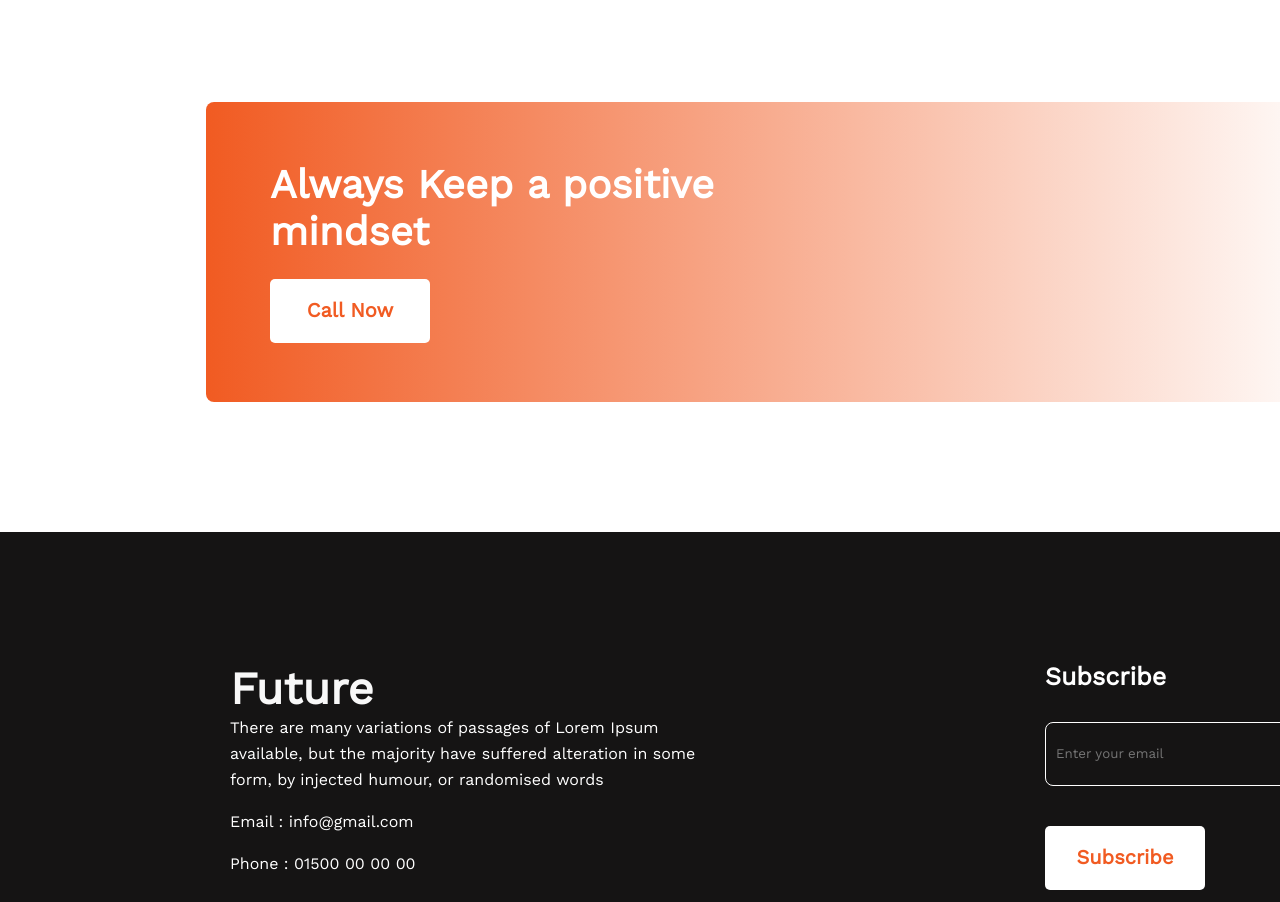
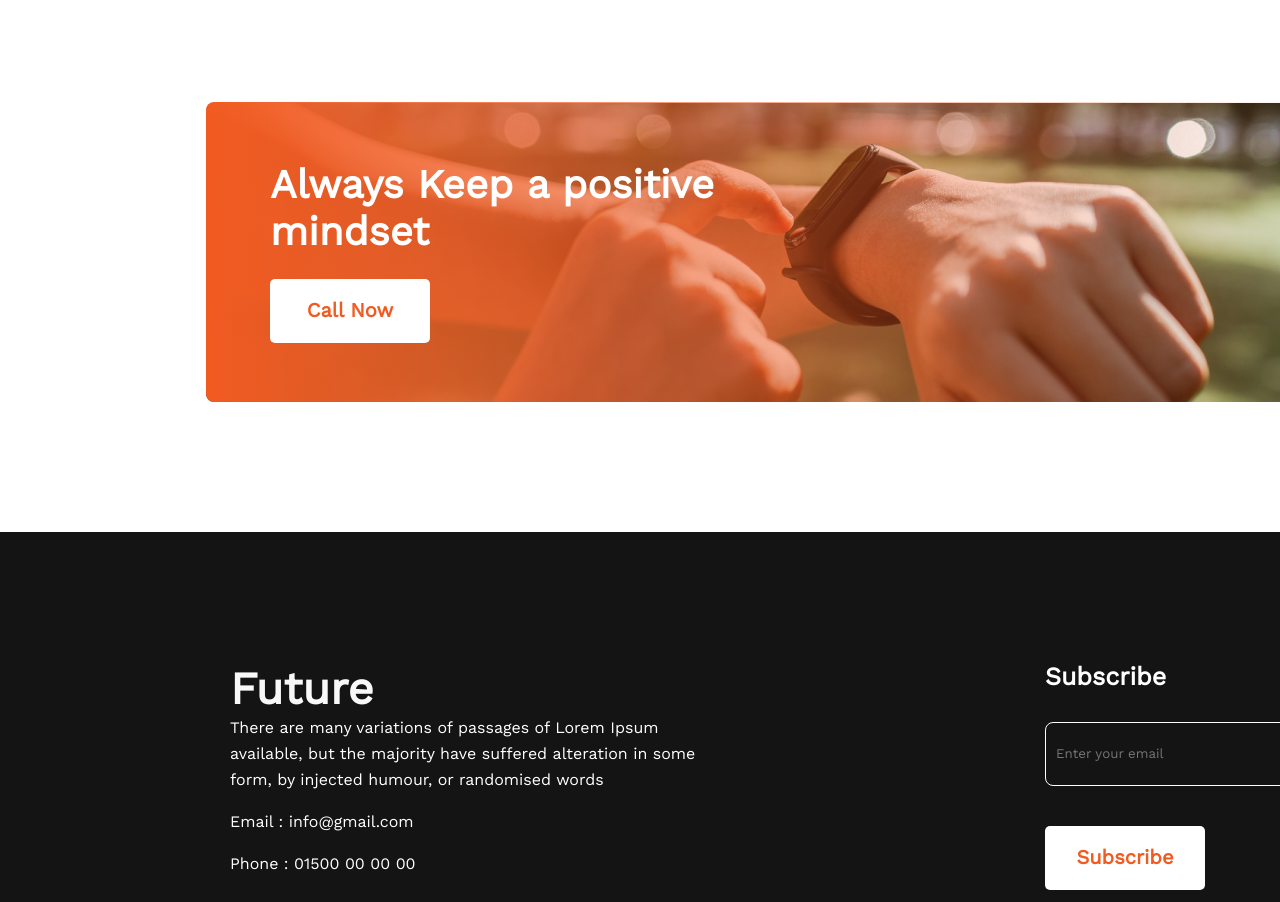
Before and after one commit to robiulXhasan/new-year-gift, a plain HTML site: page index.html in a window 1280 px wide. Shown: the part 2121-3023 px from the top of the page. Drawn offline with nearby package versions, Linux system fonts and the light colour scheme; the site is published under a folder, as on GitHub Pages, so addresses that start at the root find nothing.

Commit message:
assignment-1

```diff
--- a/styles.css
+++ b/styles.css
@@ -153,7 +153,7 @@ main {
 /* image and gradient color combine section */
 .gradient-section {
     position: relative;
-    background-image: url("/images/watch.png");
+    background-image: url("./images/watch.png");
     width: 1140px;
     height: 300px;
     border-radius: 8px;
```
